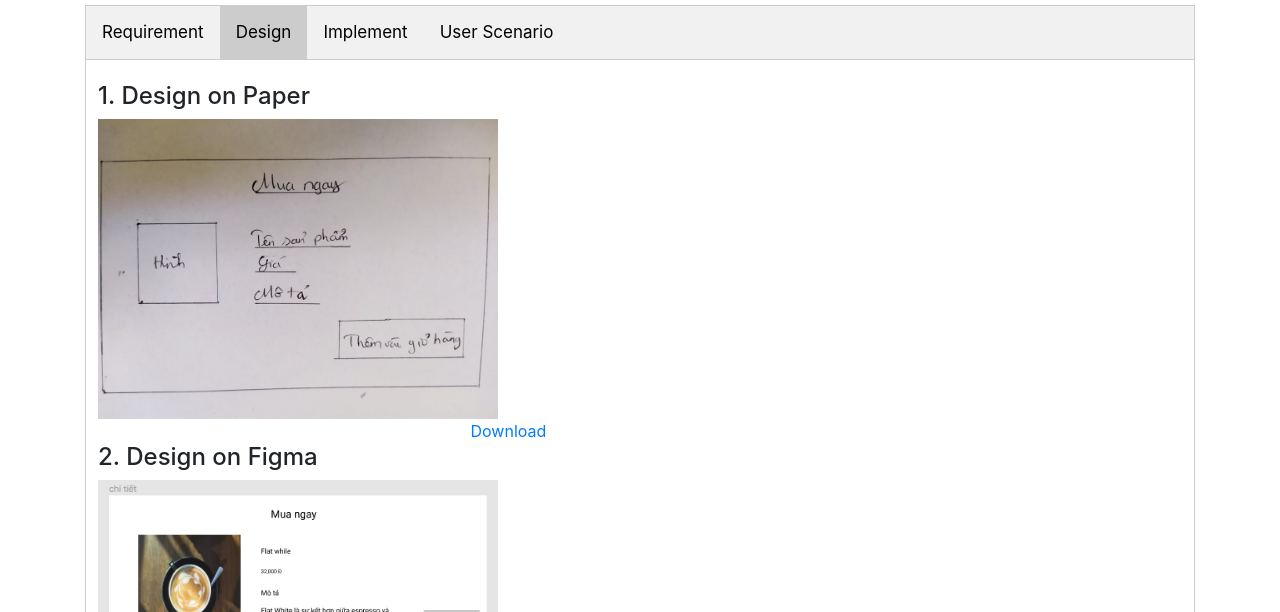
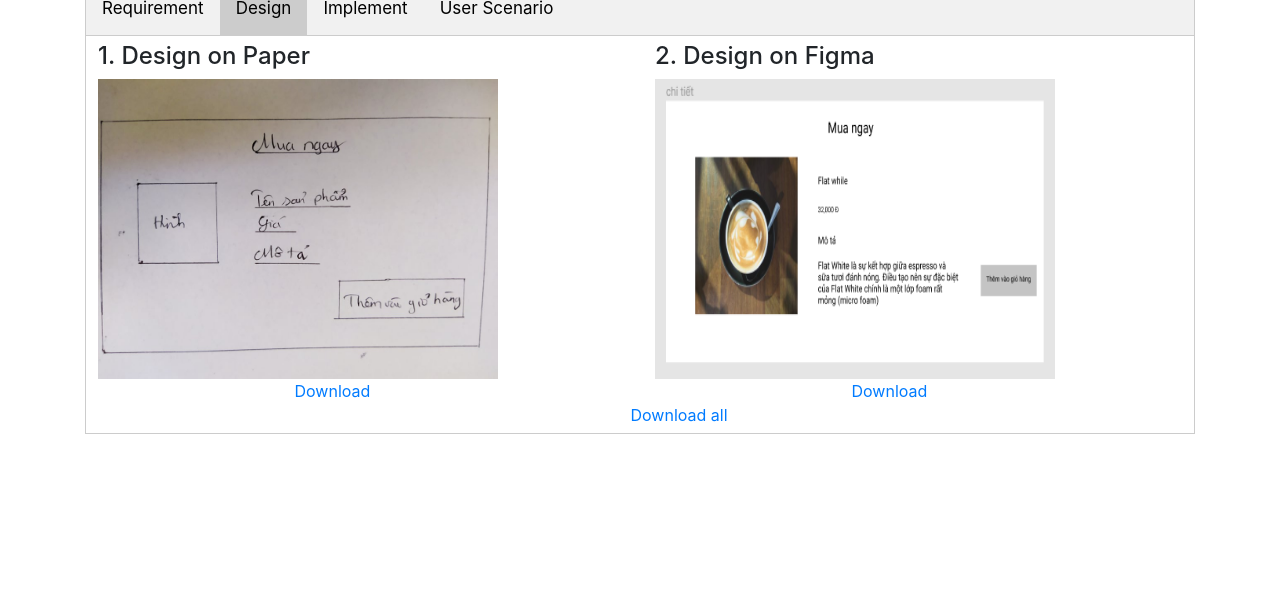
Before and after one commit to lethidieuhuong99/lethidieuhuong99.github.io, a plain HTML site: page lab2.html in a window 1280 px wide. Both pictures are taken after a click on the button "Design". Shown: the part 188-800 px from the top of the page. Drawn offline with nearby package versions, Linux system fonts and the light colour scheme.

Commit message:
Update lab2.html

```diff
--- a/lab2.html
+++ b/lab2.html
@@ -1,5 +1,6 @@
 <!DOCTYPE HTML>
 <html>
+        <html>
         <head>
                 <meta charset="utf-8">
          <meta name="viewport" content="width=device-width, initial-scale=1">
@@ -10,7 +11,7 @@
          <link rel="stylesheet" href="dinhdangL2.css" type="text/css"/>
            </head>
            <title> Lab </title>
-       <head> &emsp;&emsp;&emsp;&emsp;&emsp;&emsp;&emsp;&emsp;&emsp;&emsp;&emsp;&emsp;&emsp;&emsp;&emsp;&emsp;&emsp;&emsp;&emsp;&emsp;&emsp;&emsp;&emsp;&emsp;&emsp;&emsp;&emsp;&emsp;&emsp;&emsp;&emsp;&emsp;&emsp;&emsp;&emsp;
+       <head>
        <div class="text-center"><h1>HUMAN COMPUTER INTERACTION </h1></div>  </head>
        <hr>
        <body>
@@ -90,24 +91,22 @@
                    </div>
 
                    <div id="Design" class="tabcontent">
-                       <p>
-                           <h4 class="design"> 1. Design on Paper </h4>
-                           <img src = "h16.jpg" title="Design" width = 400px height 300px/></br>
-                           &emsp;&emsp;&emsp;&emsp;&emsp;&emsp;&emsp;&emsp;&emsp;&emsp;&emsp;&emsp;&emsp;&emsp;&emsp;&emsp;&emsp;&emsp;&emsp;&emsp;&emsp;&emsp;&emsp;
-                           <a class="download" href= "h16.jpg" download = "h16.jpg">Download</a>
-                           &emsp;&emsp;&emsp;&emsp;&emsp;
-
-                           <h4 class="design"> 2. Design on Figma </h4>
-                           <img src = "h15.jpg" title="Design" width = 400px height 300px/></br>
-                           &emsp;&emsp;&emsp;&emsp;&emsp;&emsp;&emsp;&emsp;&emsp;&emsp;&emsp;&emsp;&emsp;&emsp;&emsp;&emsp;&emsp;&emsp;&emsp;&emsp;&emsp;&emsp;&emsp;
-                           <a class="download" href = "lab2.fig" download ="lab2.figma"> Download</a>
-                           <br>
-                           <br>
-                           <br>
-                           &emsp;&emsp;&emsp;&emsp;&emsp;&emsp;&emsp;&emsp;&emsp;&emsp;&emsp;&emsp;&emsp;&emsp;&emsp;&emsp;&emsp;&emsp;&emsp;&emsp;&emsp;&emsp;&emsp;
-                           <a class ="download" href= "fix2.rar"> Download all</a>
-                           </h4>
-                       </p>
+                        <div class="row">
+                                <div class="col-sm-6">
+                                    <h4 class="design"> 1. Design on Paper </h4>
+                                    <img id="h16" src = "h16.jpg" width="400px" height="300" /></br>
+                                    &emsp;&emsp;&emsp;&emsp;&emsp;&emsp;&emsp;&emsp;&emsp;&emsp;&emsp;&emsp;
+                                    <a class="download" href= "h16.jpg" download = "h16.jpg">Download</a>
+                                </div>
+                                <div class="col-sm-6">
+                                    <h4 class="design"> 2. Design on Figma </h4>
+                                    <img id="h15" src = "h15.jpg" width="400px" height="300"/></br>
+                                    &emsp;&emsp;&emsp;&emsp;&emsp;&emsp;&emsp;&emsp;&emsp;&emsp;&emsp;&emsp;
+                                    <a class="download" href = "lab2.fig" download ="lab2.figma"> Download</a>
+                                </div>
+                        </div>
+                        &emsp;&emsp;&emsp;&emsp;&emsp;&emsp;&emsp;&emsp;&emsp;&emsp;&emsp;&emsp;&emsp;&emsp;&emsp;&emsp;&emsp;&emsp;&emsp;&emsp;&emsp;&emsp;&emsp;&emsp;&emsp;&emsp;&emsp;&emsp;&emsp;&emsp;&emsp;&emsp;&emsp;
+                        <a class ="download" href= "fix2.rar"> Download all</a>
                    </div>
 
                     <div id="Implement" class="tabcontent">
```
